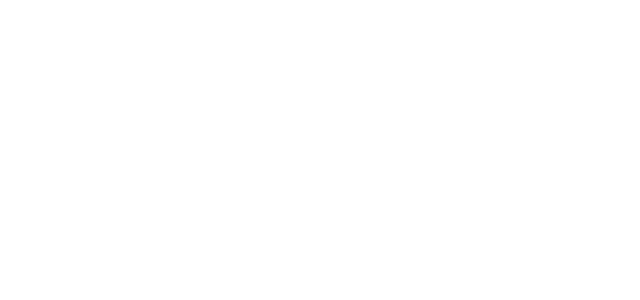
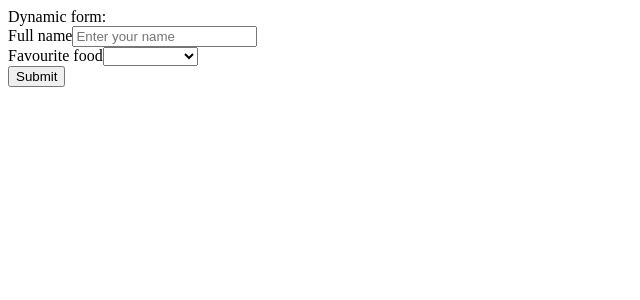
Before and after one commit to Malinin88/dynamicform, an Angular app in the folder dynamic-form/: page / in a window 1280 px wide. Shown: the top 300 px of the page, without its empty margins (0-640 px from the left). Built offline with nearby package versions, Linux system fonts and the light colour scheme.

Commit message:
Wired up the dynamic form. Small fixes for dynamic components.

```diff
--- a/dynamic-form/src/app/app.component.html
+++ b/dynamic-form/src/app/app.component.html
@@ -1 +1,5 @@
-<router-outlet></router-outlet>
+<div class="app">
+  Dynamic form:
+  <app-dynamic-form [config]="config" (submitted)="formSubmitted($event)">
+  </app-dynamic-form>
+</div>
--- a/dynamic-form/src/app/app.component.ts
+++ b/dynamic-form/src/app/app.component.ts
@@ -30,4 +30,8 @@ export class AppComponent {
       type: FORM_CONTROL_TYPE.button,
     },
   ];
+
+  public formSubmitted(formValue: any): void {
+    console.log(formValue);
+  }
 }
--- a/dynamic-form/src/app/dynamic-form/components/form-button/form-button.component.html
+++ b/dynamic-form/src/app/dynamic-form/components/form-button/form-button.component.html
@@ -1,3 +1,3 @@
 <div class="dynamic-field form-button" [formGroup]="group">
-  <button type="submit"></button>
+  <button type="submit">{{config.label}}</button>
 </div>
--- a/dynamic-form/src/app/dynamic-form/components/form-select/form-select.component.html
+++ b/dynamic-form/src/app/dynamic-form/components/form-select/form-select.component.html
@@ -1,7 +1,7 @@
 <div class="dynamic-field form-select" [formGroup]="group">
-  <label></label>
+<label>{{config.label}}</label>
   <select [formControlName]="config.name">
     <option value=""></option>
-    <option *ngFor="let option of config.options"></option>
+  <option *ngFor="let option of config.options">{{option}}</option>
   </select>
 </div>
--- a/dynamic-form/src/app/dynamic-form/containers/dynamic-form/dynamic-form.component.html
+++ b/dynamic-form/src/app/dynamic-form/containers/dynamic-form/dynamic-form.component.html
@@ -1 +1,3 @@
-<form class="dynamic-form" [formGroup]="form"></form>
+<form class="dynamic-form" [formGroup]="form" (ngSubmit)="submitted.emit(form.value)">
+  <ng-container *ngFor="let field of config;" appDynamicField [config]="field" [group]="form"></ng-container>
+</form>
--- a/dynamic-form/src/app/dynamic-form/containers/dynamic-form/dynamic-form.component.ts
+++ b/dynamic-form/src/app/dynamic-form/containers/dynamic-form/dynamic-form.component.ts
@@ -1,5 +1,5 @@
 import { IDynamicFieldConfig } from '../../interfaces/dynamic-field-config.interface';
-import { Component, OnInit, Input } from '@angular/core';
+import { Component, OnInit, Input, Output, EventEmitter } from '@angular/core';
 import { FormGroup, FormBuilder } from '@angular/forms';
 
 @Component({
@@ -10,12 +10,14 @@ import { FormGroup, FormBuilder } from '@angular/forms';
 export class DynamicFormComponent implements OnInit {
   @Input() public config: IDynamicFieldConfig[];
 
+  @Output() public submitted: EventEmitter<any> = new EventEmitter<any>();
+
   public form: FormGroup;
 
   constructor(private fb: FormBuilder) { }
 
   public ngOnInit(): void {
-    const form = this.createGroup();
+    this.form = this.createGroup();
   }
 
   createGroup() {
--- a/dynamic-form/src/app/dynamic-form/dynamic-form.module.ts
+++ b/dynamic-form/src/app/dynamic-form/dynamic-form.module.ts
@@ -12,10 +12,15 @@ import { DynamicFieldDirective } from './directives/dynamic-field/dynamic-field.
 @NgModule({
   declarations: [
     DynamicFormComponent,
+    DynamicFieldDirective,
     FormInputComponent,
     FormButtonComponent,
     FormSelectComponent,
-    DynamicFieldDirective
+  ],
+  entryComponents: [
+    FormInputComponent,
+    FormButtonComponent,
+    FormSelectComponent,
   ],
   imports: [
     CommonModule,
```
